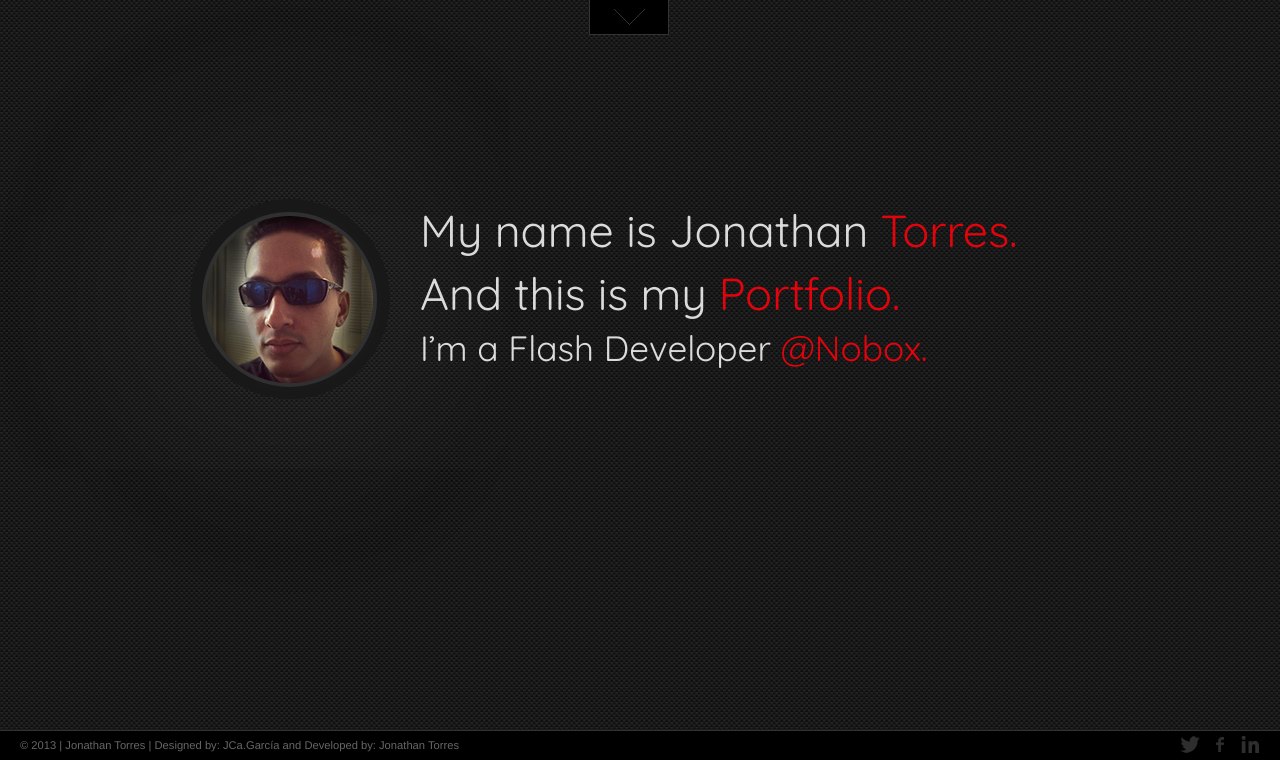
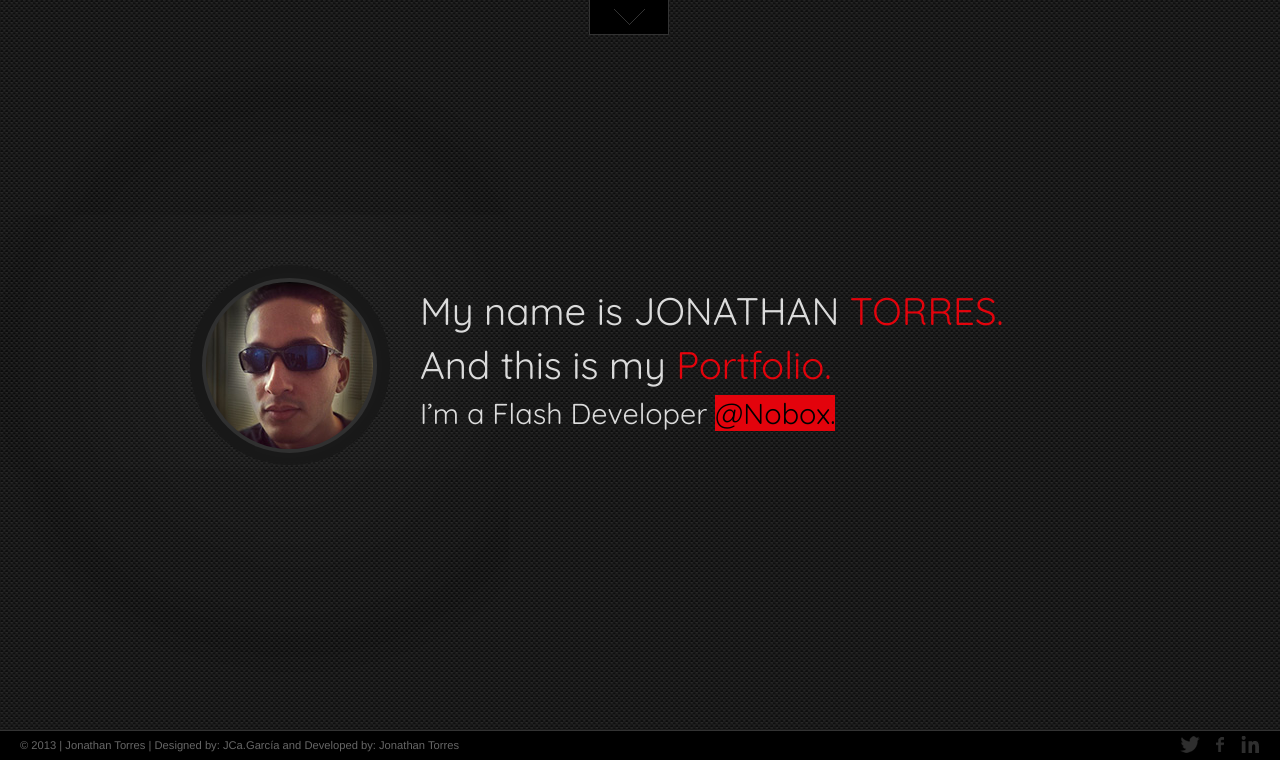
Before and after one commit to jonathantorres/Portfolio, a PHP site: page / in a window 1280 px wide. Shown: the part 40-800 px from the top of the page. Run offline with PHP 8.4, Linux system fonts and the light colour scheme; style sheets or scripts are compiled from the project's sources; some libraries are stand-ins or nearby versions.

Commit message:
Welcome page fixes.

```diff
--- a/js/Welcome.js
+++ b/js/Welcome.js
@@ -1,11 +1,9 @@
 (function(window) {
 
 	var $welcome,
-		$hello,
 		$myName,
 		$myPortfolio,
 		$whomAmI,
-		$availability,
 		timeline;
 
 	function Welcome() { }
@@ -14,47 +12,32 @@
 		$welcome = $("#welcome");
 		$welcome.addClass("viewedSection");
 
-		/*
-		// Hello...
-		$hello = $("h1").first();
-		spanText($hello);
-
 		// My name is...
-		$myName = $("h1").eq(1);
+		$myName = $welcome.find("h2").first();
 		var $mynameChild = $myName.children().remove();
 		spanText($myName);
 		$myName.append($mynameChild);
 
 		// And this is my...
-		$myPortfolio = $("h1").eq(2);
+		$myPortfolio = $welcome.find("h2").eq(1);
 		var $myPortfolioChild = $myPortfolio.children().remove();
 		spanText($myPortfolio);
 		$myPortfolio.append($myPortfolioChild);
 
 		// Im a...
-		$whomAmI = $("h3").first();
+		$whomAmI = $welcome.find("h3");
 		var $whomAmIChild = $whomAmI.children().remove();
 		spanText($whomAmI);
 		$whomAmI.append($whomAmIChild);
 
-		// Availability...
-		$availability = $("h3").eq(1);
-		var $availabilityChild = $availability.children().remove();
-		spanText($availability);
-		$availability.append($availabilityChild);
-
 		// animations
 		timeline = new TimelineMax();
-		timeline.staggerFrom($hello.find("span.a"), 0.3, { opacity : 0, ease : Expo.easeOut }, 0.05);
-		timeline.staggerFrom($myName.find("span.a"), 0.3, { opacity : 0, ease : Expo.easeOut }, 0.05, "-=0.4");
-		timeline.from($myName.find("span.johnred"), 0.6, { opacity : 0, ease : Expo.easeOut }, "-=0.2");
+		timeline.staggerFrom($myName.find("span.a"), 0.3, { opacity : 0, ease : Expo.easeOut }, 0.05);
+		timeline.from($myName.find("span.johnred"), 0.8, { opacity : 0, ease : Expo.easeOut }, "-=0.2");
 		timeline.staggerFrom($myPortfolio.find("span.a"), 0.3, { opacity : 0, ease : Expo.easeOut }, 0.05, "-=0.8");
-		timeline.from($myPortfolio.find("span.johnred"), 0.6, { opacity : 0, ease : Expo.easeOut }, "-=0.2");
+		timeline.from($myPortfolio.find("span.johnred"), 0.8, { opacity : 0, ease : Expo.easeOut }, "-=0.2");
 		timeline.staggerFrom($whomAmI.find("span.a"), 0.3, { opacity : 0, ease : Expo.easeOut }, 0.03, "-=0.8");
-		timeline.from($whomAmI.find("span.johnred"), 0.6, { opacity : 0, ease : Expo.easeOut }, "-=0.2");
-		timeline.staggerFrom($availability.find("span.a"), 0.3, { opacity : 0, ease : Expo.easeOut }, 0.01, "-=0.8");
-		timeline.from($availability.find("span.johnred"), 0.6, { opacity : 0, ease : Sine.easeOut }, "-=0.2");
-		*/
+		timeline.from($whomAmI.find("a.johnsquared"), 0.8, { opacity : 0, ease : Expo.easeOut }, "-=0.2");
 	};
 
 	/**
--- a/sass/main.scss
+++ b/sass/main.scss
@@ -41,11 +41,11 @@
 body { font-family: $quicksandFont; background: url(../img/page_bg.jpg) repeat; }
 h1, h2, h3, h4, h5, p, ul, ol { margin: 0px; padding: 0px; }
 h1, h2, h3, h4, h5 { font-weight: normal; color: $lightGray; }
-h1 { font-size: $size38px; }
-h2 { font-size: $size34px; }
-h3 { font-size: $size28px; }
-h4 { font-size: $size24px; }
-h5 { font-size: $size18px; }
+h1 { font-size: $size34px; }
+h2 { font-size: $size30px; }
+h3 { font-size: $size24px; }
+h4 { font-size: $size22px; }
+h5 { font-size: $size16px; }
 a:link, a:active, a:visited { color: #666; text-decoration: none; }
 a:hover { text-decoration: underline; }
 
@@ -293,7 +293,7 @@
 	bottom: 30px;
 	width: 100%;
 	color: #FFF;
-	padding: 45px 20px;
+	// padding: 45px 20px;
 	z-index: 9997;
 	@include box-sizing(border-box);
 }
@@ -303,8 +303,13 @@
  */
 #welcome {
 	display: none;
+	position: absolute;
+	top: 50%;
+	left: 50%;
 	width: 900px;
-	margin: 154px auto auto auto;
+	height: 200px;
+	margin-top: -(200px / 2);
+	margin-left: -(900px / 2);
 	font-family: $quicksandFont;
 
 	.circle {
@@ -323,6 +328,10 @@
 			img { display: block; margin: 0px 0px 0px -42px; }
 		}
 	}
+
+	a:link, a:active, a:visited { color: #000; @include transition (color 0.5s ease-out); }
+	a:hover { text-decoration: none; color: #FFF; @include transition (color 0.5s ease-out); }
+	.in_the_top { margin-top: 20px; }
 }
 
 /**
--- a/welcome.php
+++ b/welcome.php
@@ -5,7 +5,7 @@
 		</div>
 	</div><!-- .circle -->
 
-    <h2>My name is Jonathan <span class="johnred">Torres.</span></h2>
+    <h2 class="in_the_top">My name is JONATHAN <span class="johnred">TORRES.</span></h2>
     <h2>And this is my <span class="johnred">Portfolio.</span></h2>
-    <h3>I’m a Flash Developer <span class="johnred">@Nobox.</span></h3>
+    <h3>I’m a Flash Developer <a href="http://www.nobox.com" target="_blank" class="johnsquared">@Nobox.</a></h3>
 </section>
```
